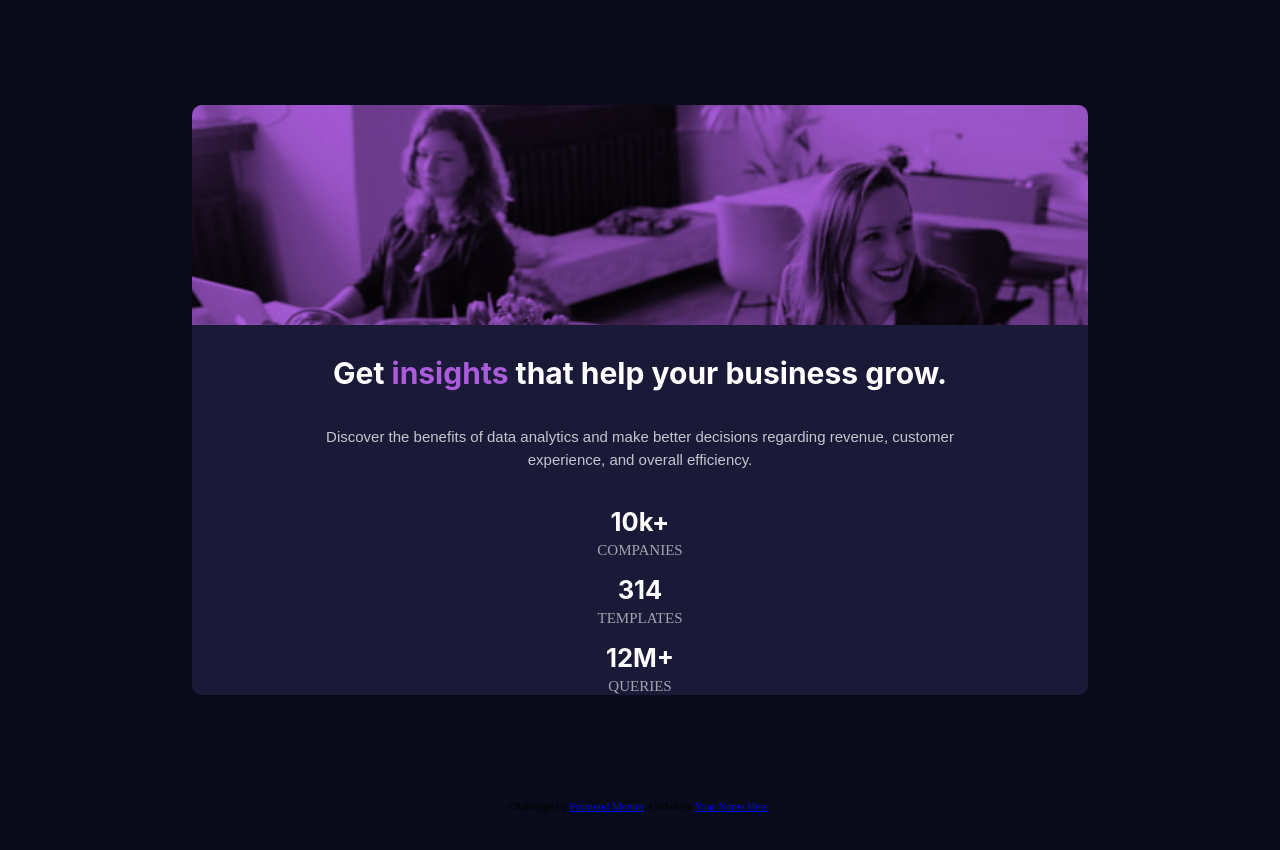
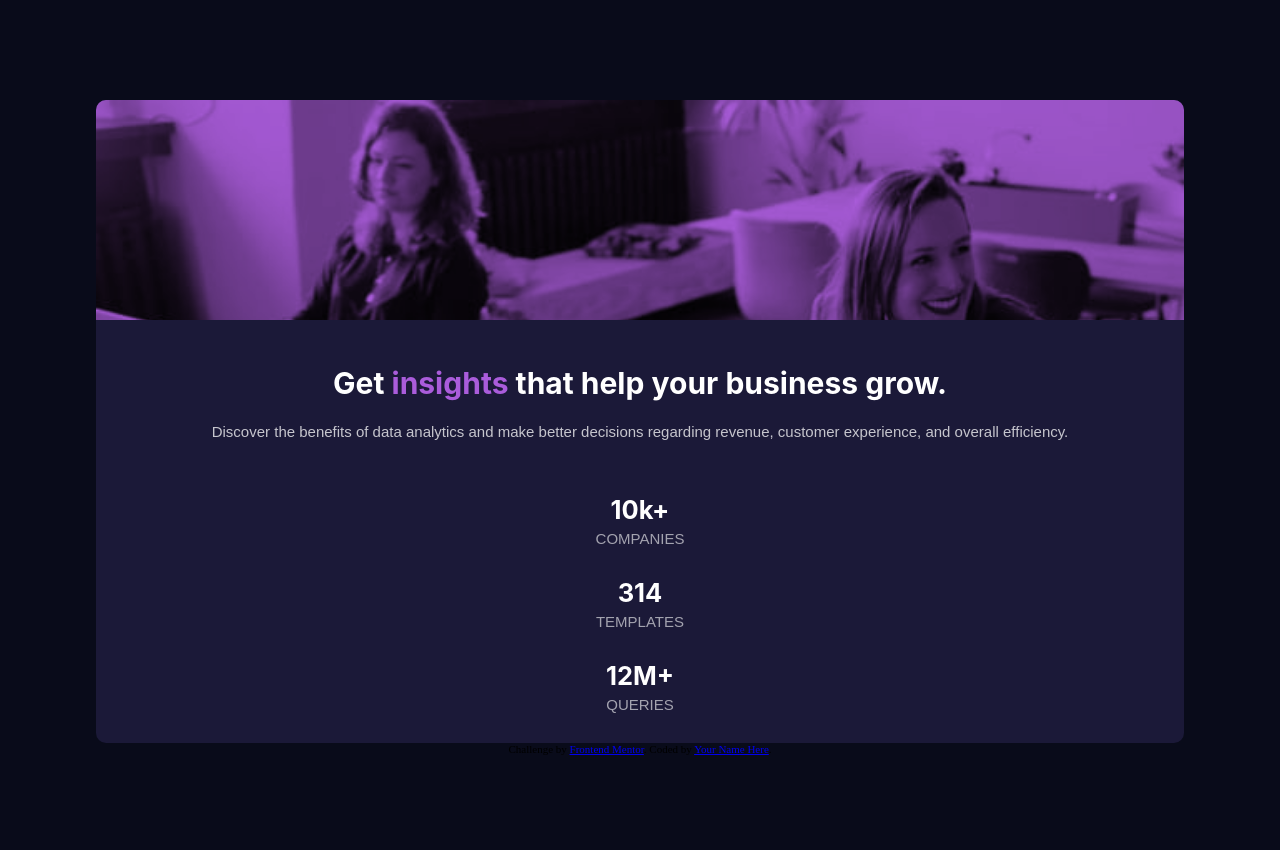
Before and after one commit to systemnegro/stats-preview-card-component, a plain HTML site: page index.html in a window 1280 px wide. Before the commit the page ends 812 px from the top, so only its background shows below. Drawn offline with Linux system fonts and the light colour scheme.

Commit message:
Update style.css

```diff
--- a/css/style.css
+++ b/css/style.css
@@ -21,36 +21,37 @@
 
 body,html{
     background-color: var(--Very-dark-blue);
-    width: 100vw;
-    height: 100vh;
     font-size: 15px;
 }
 main{
     display: flex;
     justify-content: center;
     align-items: center;
-    width: 100vw;
-    height: 100vh;
+    margin-top: 100px;
 }
 .text_title{
     color: var(--White);
     font-family: 'Inter', sans-serif;
     font-weight: 700;
     text-align: center;
-    width: 80%;
-    margin:auto;
-    padding-bottom: 15px;
+    width: 95%;
+    margin: auto;
+
+
 }
 .list-value{
     font-family: 'Inter', sans-serif;
     color: var(--White);
     font-weight: 700;
     font-size: 1.7em;
-    margin-top: 15px;
     margin-bottom: 5px;
 }
-.lits-name{
+.list > li{
+    margin: 30px;
+}
+.list-name{
     font-family: 'Lexend Deca', sans-serif;
+
 
 }
 .emphasis{
@@ -60,29 +61,27 @@ main{
     color: var(--main-paragraph-transparent-white);
     font-family: 'Lexend Deca', sans-serif;
     text-align: center;
-    width: 80%;
+    width:90%;
+    padding: 20px;
     margin:auto;
     line-height: 1.5em;
-    padding: 20px;
+
 }
 .list{
     list-style: none;
     color: var(--stat-headings-transparent-white);
-    text-align: center;
+    align-items: space-evenly;
+    text-align:center;
+    flex-wrap: wrap;
+    margin: 10px 0;
 }
-/* .list_text{
-    display: inline-grid;
-    grid-template-columns: 200px;
-    grid-template-rows: 60px;
-    align-items:center;
-} */
+
+
 div#container{
     background-color: var(--Dark-desaturated-blue);
-    margin:0 .8em;
-    margin-top: 100px;
-    margin-bottom: 100px;
     border-radius: 10px;
     overflow: hidden;
+    width: 85vw;
 }
 .containerimage{
     background-color: var(--Soft-violet);
@@ -94,11 +93,12 @@ div#container{
     background-size: cover;
     height: 220px;
     mix-blend-mode:multiply;
-    margin-bottom: 2em;
+    margin-bottom: 3em;
 
 
 }
 .attribution{
     text-align: center;
     font-size: 11px;
+    margin-bottom: 100px;
 }
```
